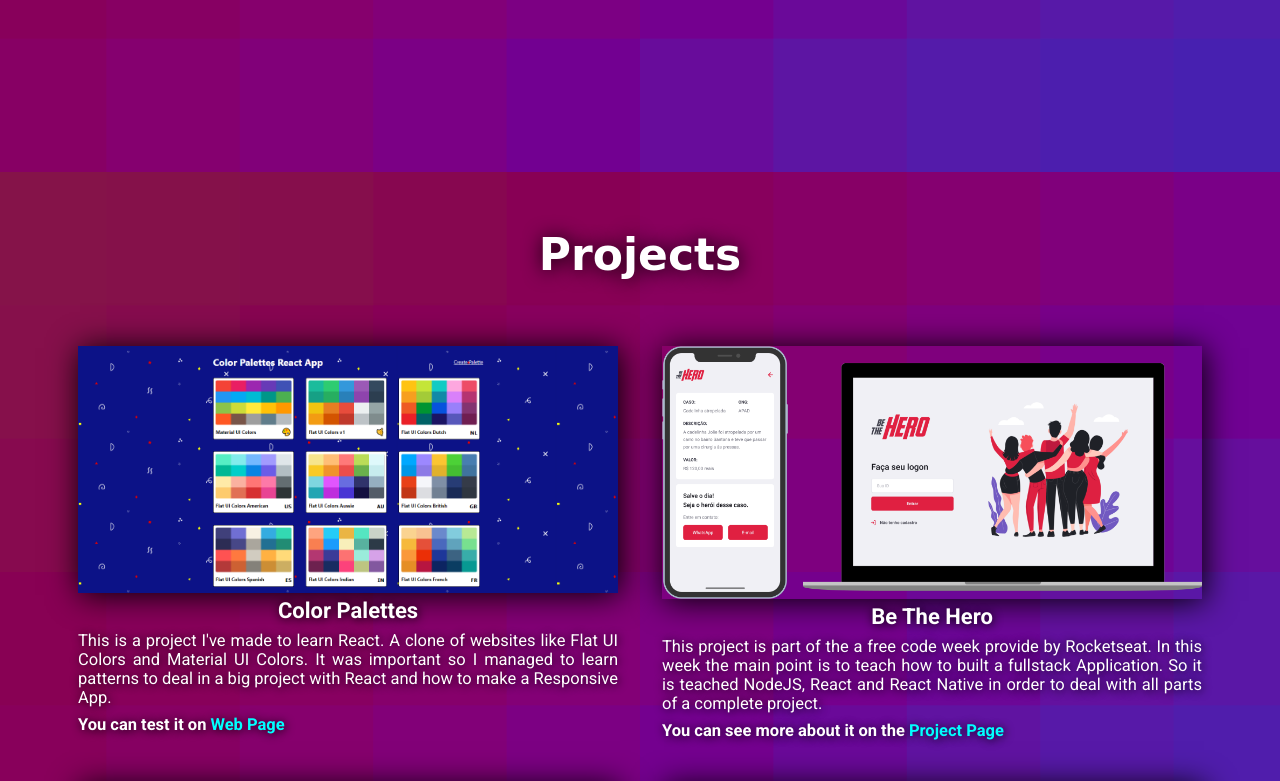
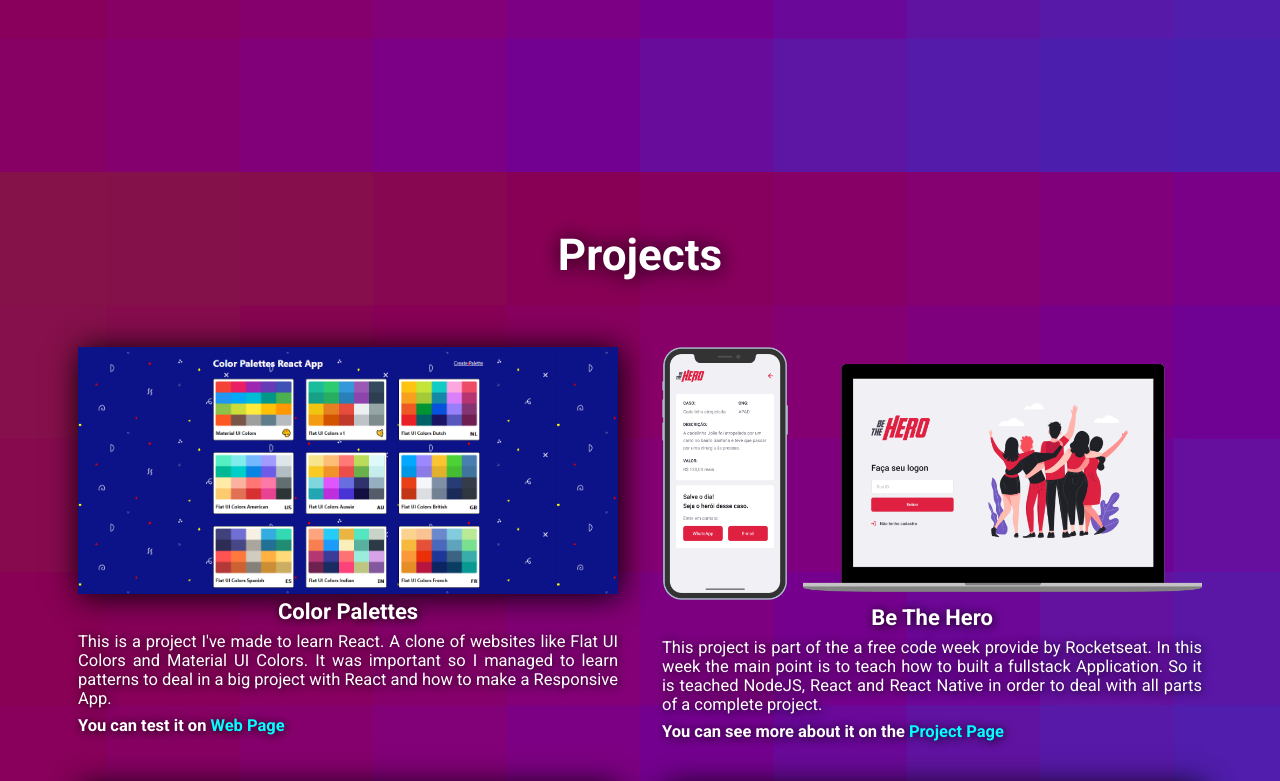
Before and after one commit to Lukazovic/imersao-css, a plain HTML site: page index.html in a window 1280 px wide. Shown: the part 1428-2209 px from the top of the page. Drawn offline with Linux system fonts and the light colour scheme.

Commit message:
Removing box shadow of be the hero project

```diff
--- a/style.css
+++ b/style.css
@@ -146,7 +146,7 @@
 
 .about h2,
 .projects h2 {
-  font-family: "Balsamiq Sans", cursive;
+  font-family: "Roboto", sans-serif;
   margin-top: 0.3em;
   margin-bottom: 1.5em;
   font-size: 2em;
@@ -242,3 +242,7 @@
 .img-projects:hover {
   transform: scale(1.05);
 }
+
+.bethehero img {
+  box-shadow: none;
+}
```
